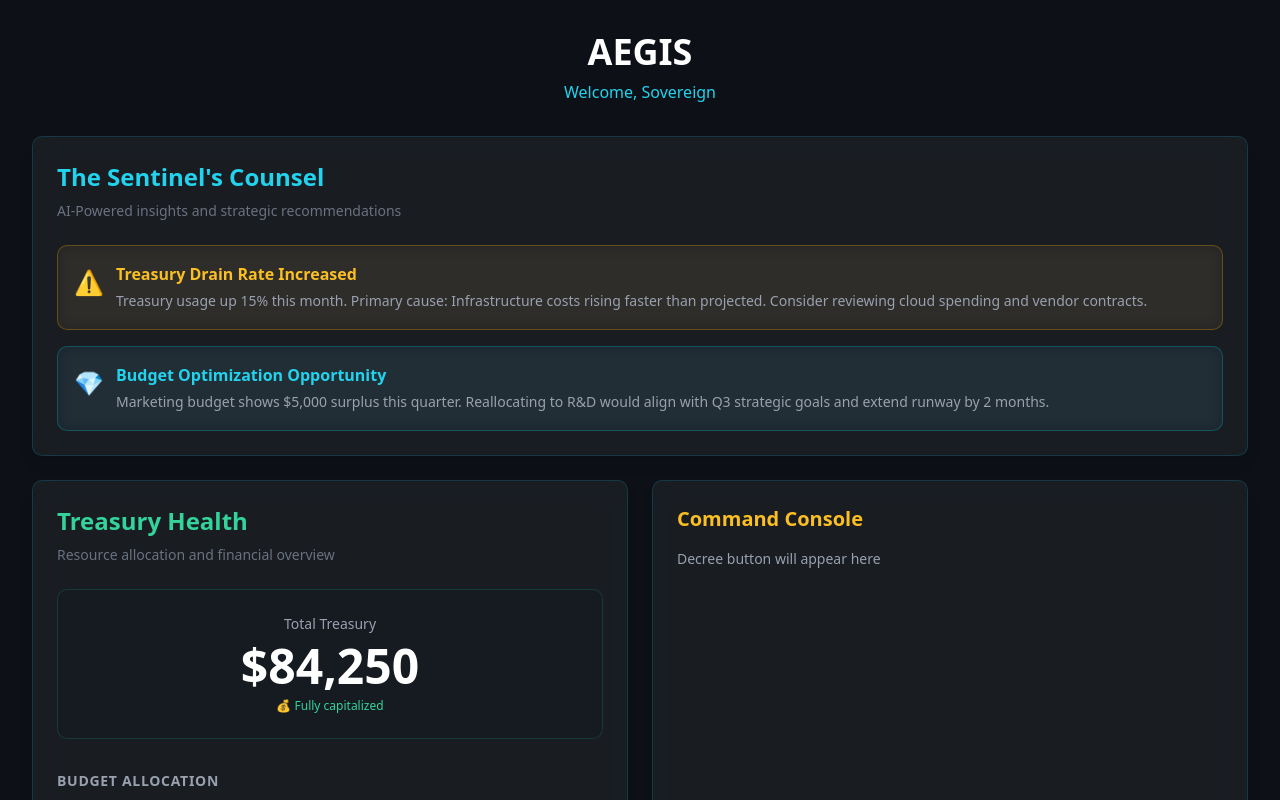
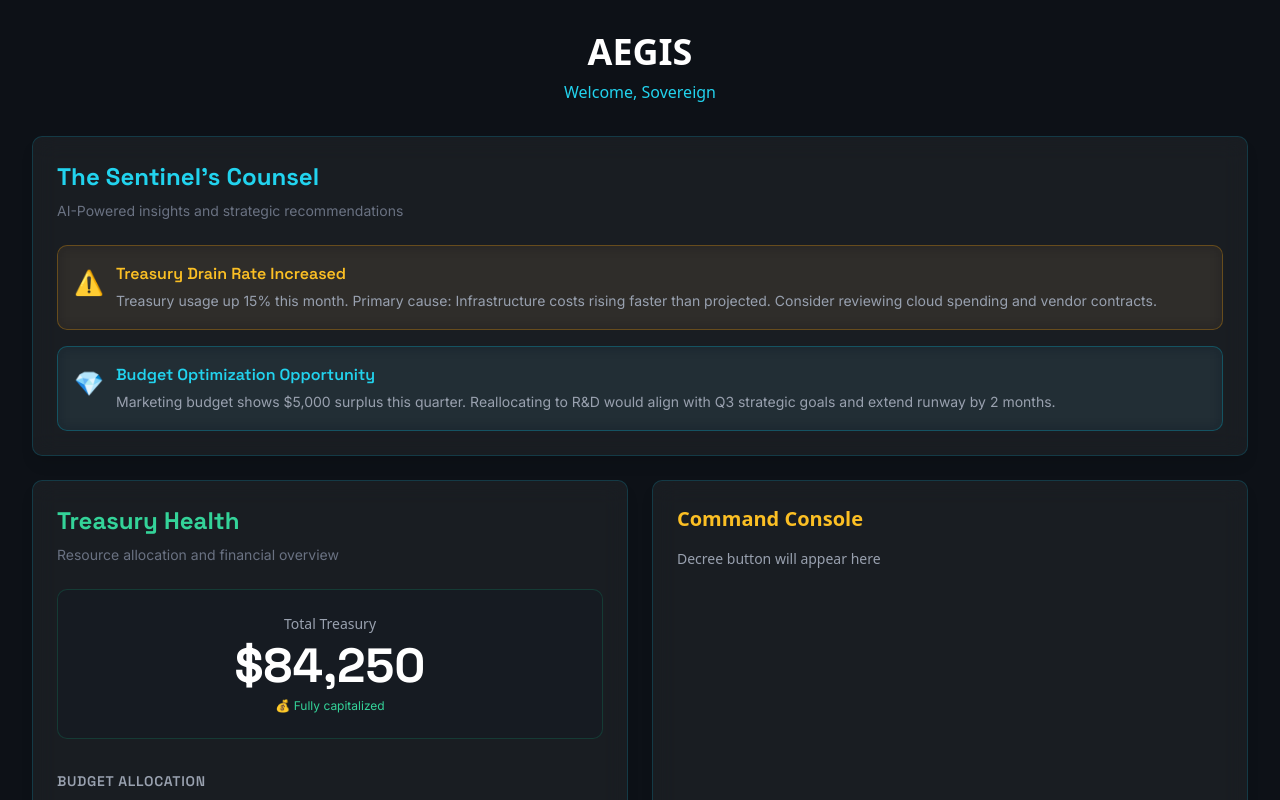
Before and after one commit to Eagle-lucid/aegis-project, a Next.js app in the folder apps/throne/: page / in a window 1280 px wide. Shown: the top 800 px of the page. Built offline with nearby package versions, Linux system fonts and the light colour scheme.

Commit message:
fix: fonts for heading and paragraph (Inter & Space Grotesk loading)

```diff
--- a/apps/throne/components/panel/SentinelPanel.tsx
+++ b/apps/throne/components/panel/SentinelPanel.tsx
@@ -7,10 +7,10 @@ export function SentinelPanel() {
         <GlassPanel className="border-throne-cyan-500/30">
             {/* Header */}
             <div className='mb-6'>
-                <h2 className="text-2xl font-display font-bold text-throne-cyan-400 mb-2">
+                <h2 className="text-2xl font-[family-name:var(--font-display)] font-bold text-throne-cyan-400 mb-2">
                     The Sentinel&apos;s Counsel
                 </h2>
-                <p className="text-gray-500 text-sm">
+                <p className="font-[family-name:var(--font-inter)] text-gray-500 text-sm">
                     AI-Powered insights and strategic recommendations
                 </p>
             </div>
--- a/apps/throne/components/panel/TreasuryPanel.tsx
+++ b/apps/throne/components/panel/TreasuryPanel.tsx
@@ -15,10 +15,10 @@ export function TreasuryPanel() {
         <GlassPanel className="border-throne-emerald-500/30">
             {/* Header */}
             <div className="mb-6">
-              <h2 className="text-2xl font-display font-bold text-throne-emerald-400 mb-2">
+              <h2 className="font-[family-name:var(--font-display)] text-2xl font-bold text-throne-emerald-400 mb-2">
                   Treasury Health
               </h2>
-              <p className="text-gray-500 text-sm">
+              <p className="font-[family-name:var(--font-inter)] text-gray-500 text-sm">
                   Resource allocation and financial overview
               </p>
             </div>
@@ -26,17 +26,17 @@ export function TreasuryPanel() {
             {/* Total Treasury Display */}
             <div className="mb-8 text-center p-6 bg-throne-bg-secondary rounded-lg border border-throne-emerald-500/20">
                 <p className="text-sm text-gray-400 mb-2 font-medium">Total Treasury</p>
-                <p className="text-5xl font-display font-bold text-white mb-2">
+                <p className="text-5xl font-[family-name:var(--font-display)] font-bold text-white mb-2">
                     ${totalTreasury.toLocaleString()}
                 </p>
-                <p className="text-xs text-throne-emerald-400">
+                <p className="font-[family-name:var(--font-inter)] text-xs text-throne-emerald-400">
                     💰 Fully capitalized
                 </p>
             </div>
 
             {/* Budget Allocation Bars */}
             <div className="space-y-6">
-                <h3 className="text-sm font-semibold text-gray-400 uppercase tracking-wider">
+                <h3 className="font-[family-name:var(--font-display)] text-sm font-semibold text-gray-400 uppercase tracking-wider">
                     Budget Allocation
                 </h3>
 
--- a/apps/throne/components/ui/InsightCard.tsx
+++ b/apps/throne/components/ui/InsightCard.tsx
@@ -39,10 +39,10 @@ export function InsightCard({ icon, title, description, severity }: InsightCardP
 
                 {/* Content */}
                 <div className='flex-1'>
-                    <h3 className={`font-display font-semibold mb-1 ${severityTextColors[severity]}`}>
+                    <h3 className={`font-[family-name:var(--font-display)] font-semibold mb-1 ${severityTextColors[severity]}`}>
                         {title}
                     </h3>
-                    <p className='text-sm text-gray-400 leading-relaxed'>
+                    <p className='font-[family-name:var(--font-inter)] text-sm text-gray-400 leading-relaxed'>
                         {description}
                     </p>
                 </div>
```
